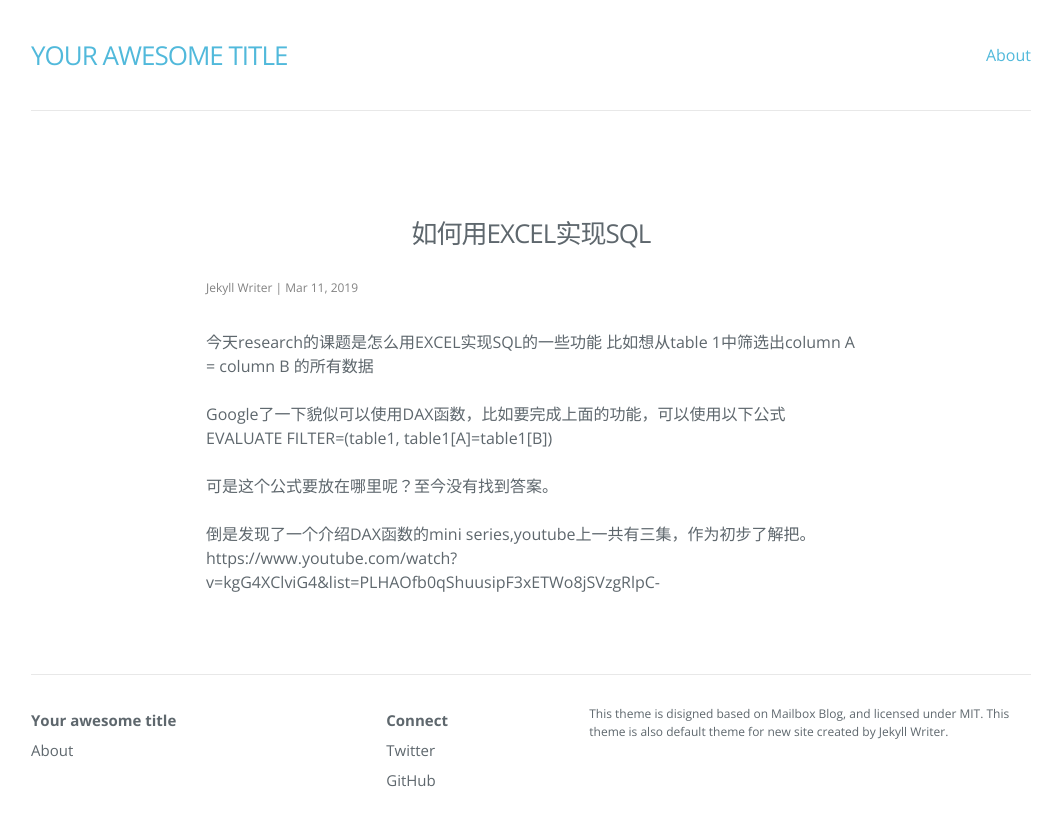
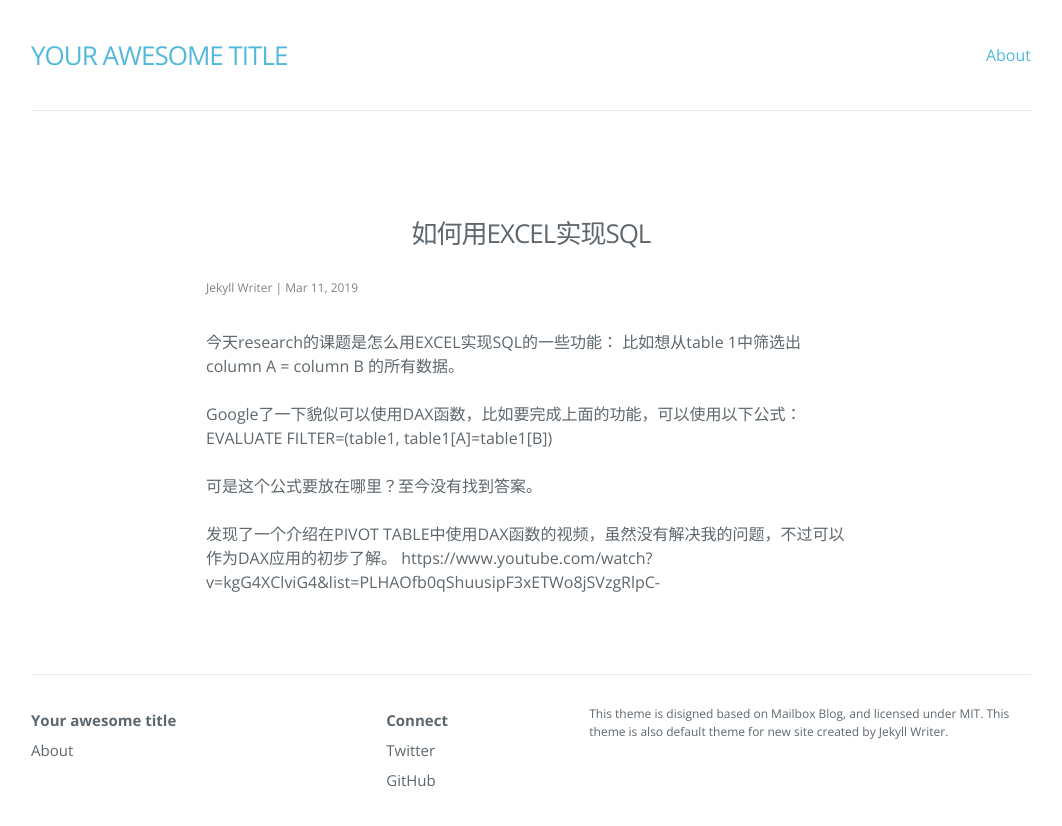
Before and after one commit to simpletuun/blog, a Jekyll site: the page built from _posts/2019-03-11-如何用EXCEL实现SQL.md, in a window 1280 px wide. Shown: the top 826 px of the page, without its empty margins (109-1171 px from the left). Built offline with Jekyll 4.4.1, drawn with Linux system fonts in a browser that asks for light colours; nearby versions of some CDN libraries.

Commit message:
Update 如何用EXCEL实现SQL

```diff
--- a/_posts/2019-03-11-如何用EXCEL实现SQL.md
+++ b/_posts/2019-03-11-如何用EXCEL实现SQL.md
@@ -4,13 +4,13 @@ layout: post
 categories: ''
 tags: ''
 ---
-今天research的课题是怎么用EXCEL实现SQL的一些功能
-比如想从table 1中筛选出column A = column B 的所有数据
+今天research的课题是怎么用EXCEL实现SQL的一些功能：
+比如想从table 1中筛选出column A = column B 的所有数据。
 
-Google了一下貌似可以使用DAX函数，比如要完成上面的功能，可以使用以下公式
+Google了一下貌似可以使用DAX函数，比如要完成上面的功能，可以使用以下公式：
 EVALUATE FILTER=(table1, table1[A]=table1[B])
 
-可是这个公式要放在哪里呢？至今没有找到答案。
+可是这个公式要放在哪里？至今没有找到答案。
 
-倒是发现了一个介绍DAX函数的mini series,youtube上一共有三集，作为初步了解把。
+发现了一个介绍在PIVOT TABLE中使用DAX函数的视频，虽然没有解决我的问题，不过可以作为DAX应用的初步了解。
 https://www.youtube.com/watch?v=kgG4XClviG4&list=PLHAOfb0qShuusipF3xETWo8jSVzgRlpC-
```
